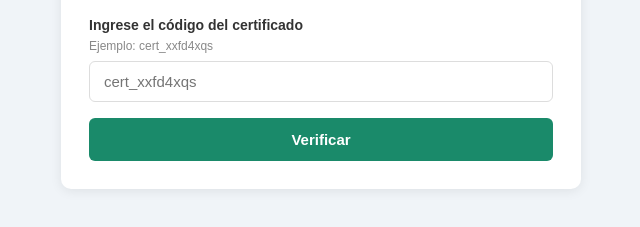
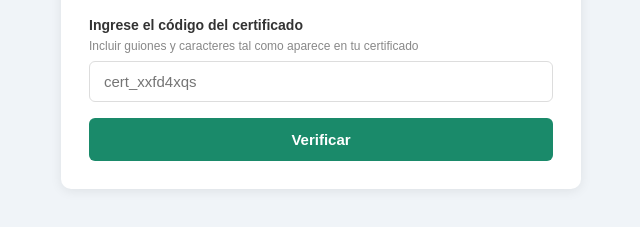
Before and after one commit to Verificador-interlace/Verificador-Interlace, a plain HTML site: page index.html in a window 1280 px wide. Shown: the part 171-398 px from the top of the page, without its empty margins (319-959 px from the left). Drawn offline with Linux system fonts and the light colour scheme.

Commit message:
Update input hint for certificate code

```diff
--- a/index.html
+++ b/index.html
@@ -36,7 +36,7 @@
   </div>
   <h1>Sistema de Verificación de Certificados</h1>
   <label>Ingrese el código del certificado</label>
-  <small>Ejemplo: cert_xxfd4xqs</small>
+  <small>Incluir guiones y caracteres tal como aparece en tu certificado</small>
   <input type="text" id="codigo" placeholder="cert_xxfd4xqs"
     onkeydown="if(event.key==='Enter') verificar()">
   <button class="btn" onclick="verificar()">Verificar</button>
```
